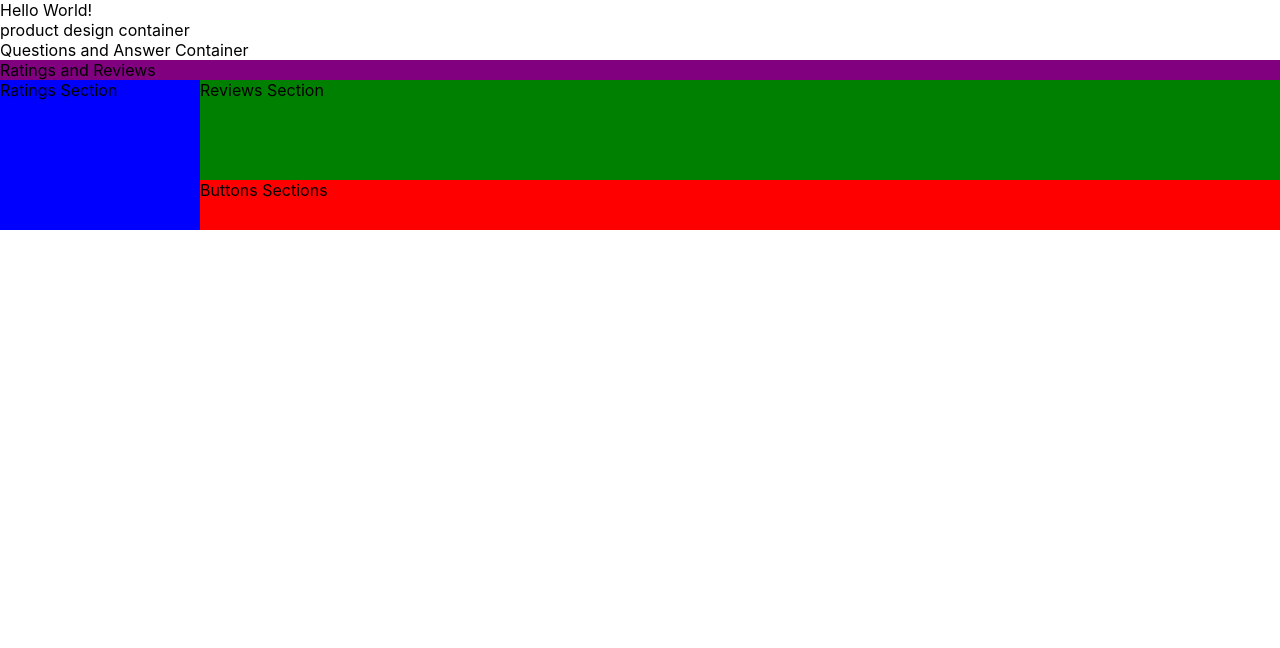
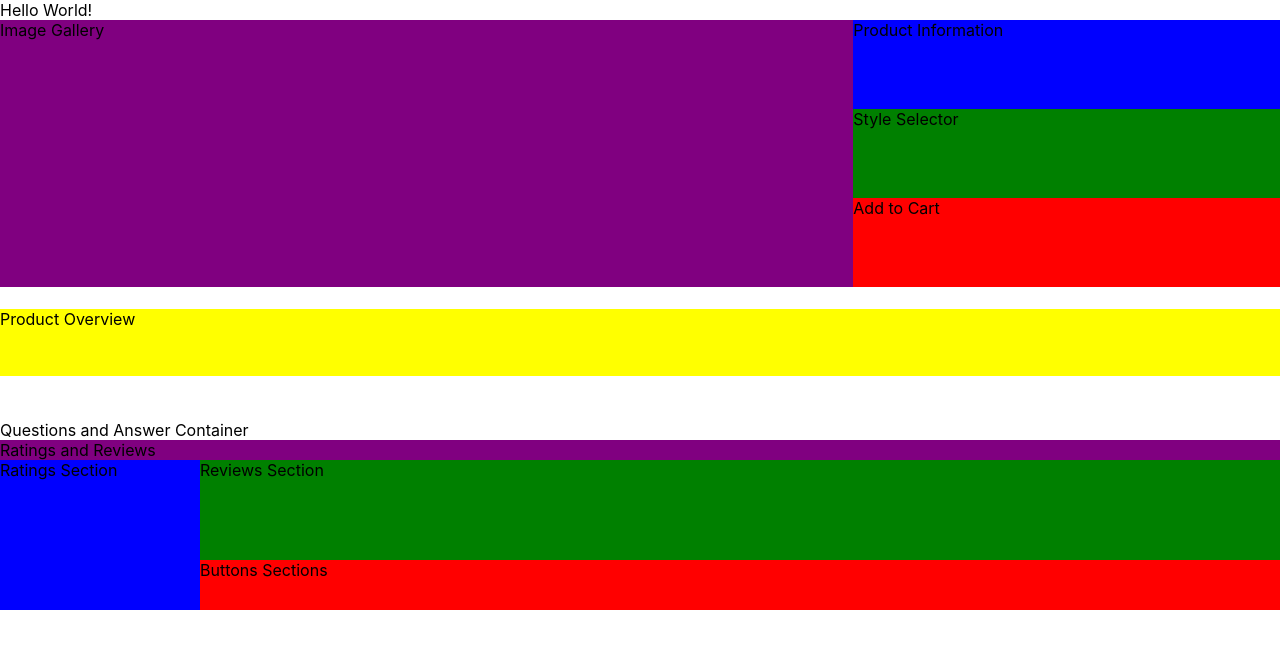
Before and after one commit to FE-Three/project-catwalk-v3, a React (Create React App) app in the folder my-app/: page / in a window 1280 px wide. Shown: the top 648 px of the page. Built offline with nearby package versions, Linux system fonts and the light colour scheme; no server answers.

Commit message:
Created grid layout for the product detail module. Tested API for Q&A.

```diff
--- a/my-app/src/App.jsx
+++ b/my-app/src/App.jsx
@@ -1,5 +1,6 @@
 import React from 'react';
 import axios from 'axios';
+import ProductDetail from './ProductDetail/ProductDetail.jsx'
 
 class App extends React.Component {
   constructor(props) {
@@ -13,7 +14,7 @@ class App extends React.Component {
 
   helloAPI() {
     console.log('test1')
-    axios.get('http://localhost:3000/products')
+    axios.get('http://localhost:3000/qa/questions?product_id=18080')
     .then(res => console.log(res))
     .catch(res => console.log(res))
   }
@@ -23,7 +24,7 @@ class App extends React.Component {
     return (
       <div class="container">
         Hello World!
-        <div class="productdesignContainer">product design container </div>
+        <ProductDetail />
         <div class="qaContainer">Questions and Answer Container </div>
         <div id="ratingsReviewsContainer">
           <div class="title">Ratings and Reviews</div>
--- /dev/null
+++ b/my-app/src/ProductDetail/ProductDetail.jsx
@@ -0,0 +1,29 @@
+import React from 'react';
+
+class ProductDetail extends React.Component {
+  constructor(props) {
+    super(props);
+    this.state = {
+
+    }
+  }
+
+  render() {
+    return (
+      <div id="productDetailContainer">
+
+        <div class="images">Image Gallery</div>
+        <div class="info">Product Information</div>
+        <div class="style">Style Selector</div>
+        <div class="cart">Add to Cart</div>
+        <div class="whiteSpace"></div>
+        <div class="overview">Product Overview</div>
+        <div class="whiteSpace"></div>
+      </div>
+    )
+  }
+
+
+}
+
+export default ProductDetail;
--- a/my-app/src/index.css
+++ b/my-app/src/index.css
@@ -38,3 +38,43 @@ code {
   grid-area: buttons;
   background-color: red;
 }
+
+#productDetailContainer {
+  display: grid;
+  height: 400px;
+  grid-template-areas:   "images info"
+                         "images style"
+                         "images cart"
+                         "whiteSpace whiteSpace"
+                         "overview overview";
+
+  grid-template-rows: 1fr 1fr 1fr .25fr .75fr .5fr;
+  grid-template-columns: 2fr 1fr;
+}
+
+#productDetailContainer .images {
+  grid-area: images;
+  background-color: purple;
+}
+#productDetailContainer .info {
+  grid-area: info;
+  background-color: blue;
+}
+#productDetailContainer .style {
+  grid-area: style;
+  background-color: green;
+}
+#productDetailContainer .cart {
+  grid-area: cart;
+  background-color: red;
+}
+
+#productDetailContainer .overview {
+  grid-area: overview;
+  background-color: yellow;
+}
+
+#productDetailContainer .whiteSpace {
+  grid-area: whiteSpace;
+  background-color: white;
+}
```
Also changed, not shown: 1 other file (tests, documents, lock files or other folders).
